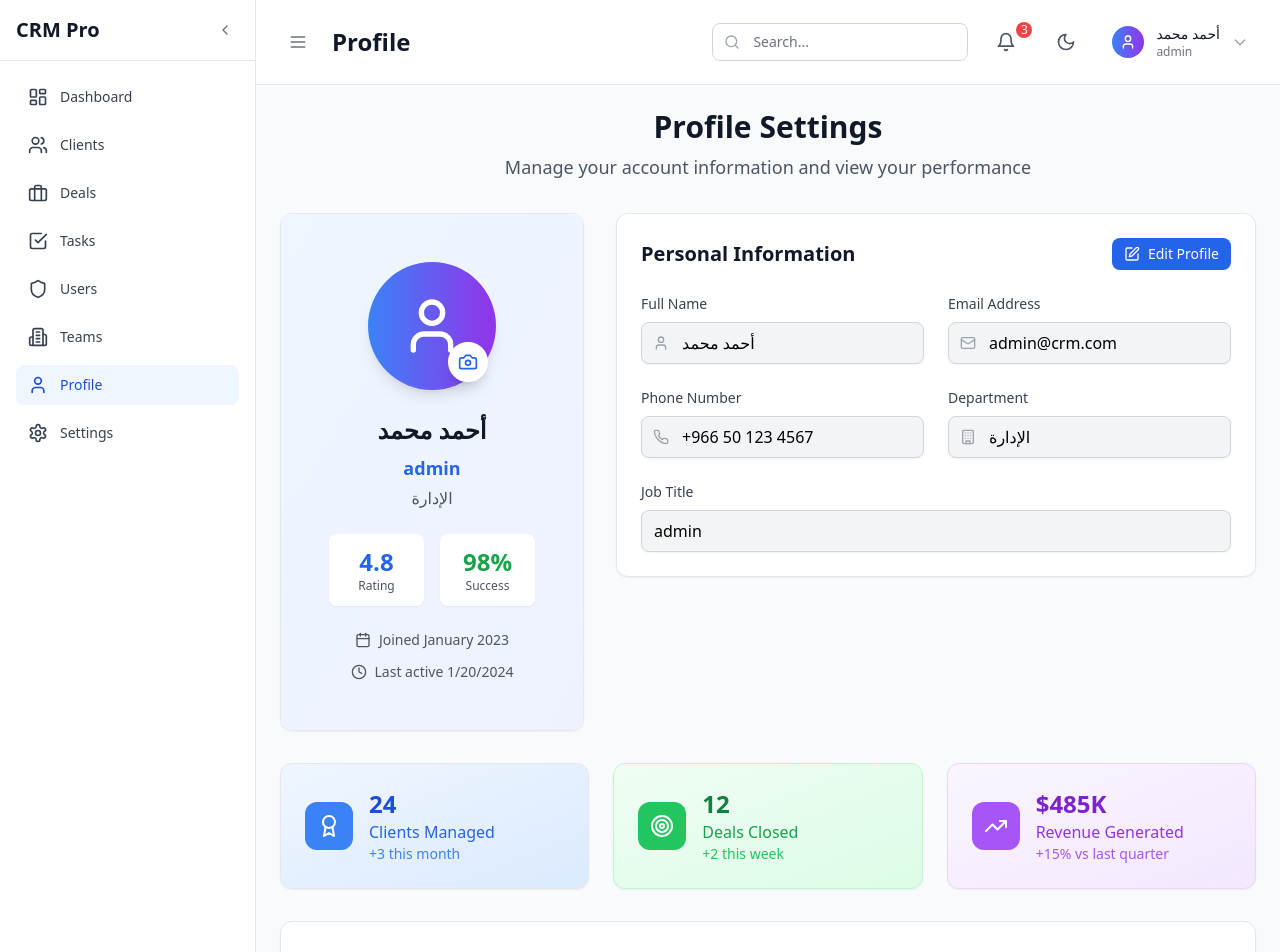
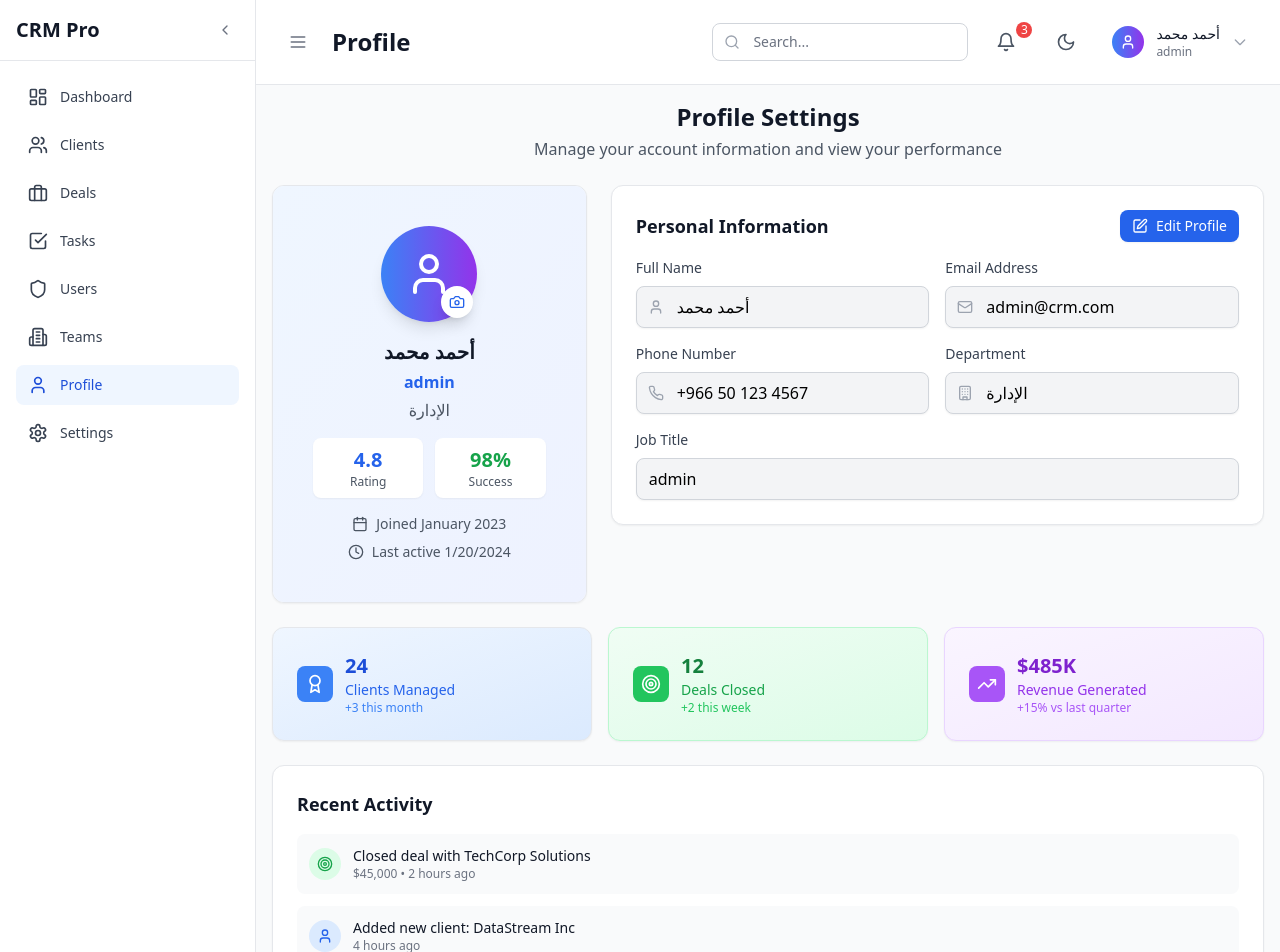
Before and after one commit to isamch/IC-CRM-Pro, a React (Vite) app: page /profile in a window 1280 px wide. Shown: the top 952 px of the page. Built offline with nearby package versions, Linux system fonts and the light colour scheme; sample sign-in values are in the browser's storage.

Commit message:
fix style and make it small

```diff
--- a/src/components/layout/Layout.tsx
+++ b/src/components/layout/Layout.tsx
@@ -11,9 +11,6 @@ export const Layout: React.FC = () => {
   // تحديد الصفحة النشطة من الرابط
   const getActivePage = () => {
     const path = location.pathname;
-
-    // Debug: log the current path
-    console.log('Current path:', path);
 
     if (path.startsWith('/teams')) return 'teams';
     if (path === '/dashboard') return 'dashboard';
--- a/src/pages/Profile.tsx
+++ b/src/pages/Profile.tsx
@@ -3,7 +3,6 @@ import { User, Camera, Mail, Phone, Building, Calendar, Clock, Save, Edit, Award
 import { Card } from '../components/ui/Card';
 import { Button } from '../components/ui/Button';
 import { Input } from '../components/ui/Input';
-import { Select } from '../components/ui/Select';
 import { useAuth } from '../contexts/AuthContext';
 
 export const Profile: React.FC = () => {
@@ -18,7 +17,12 @@ export const Profile: React.FC = () => {
   });
 
   const handleSave = () => {
-    updateUser(formData);
+    updateUser({
+      name: formData.name,
+      email: formData.email,
+      phone: formData.phone,
+      department: formData.department
+    });
     setIsEditing(false);
   };
 
@@ -36,59 +40,59 @@ export const Profile: React.FC = () => {
   if (!user) return null;
 
   return (
-    <div className="p-6 space-y-8 max-w-6xl mx-auto">
+    <div className="p-4 space-y-6 max-w-6xl mx-auto">
       {/* Header */}
       <div className="text-center">
-        <h2 className="text-3xl font-bold text-gray-900 dark:text-white mb-2">
+        <h2 className="text-2xl font-bold text-gray-900 dark:text-white mb-1">
           Profile Settings
         </h2>
-        <p className="text-gray-600 dark:text-gray-400 text-lg">
+        <p className="text-gray-600 dark:text-gray-400 text-base">
           Manage your account information and view your performance
         </p>
       </div>
 
       {/* Main Profile Section */}
-      <div className="grid grid-cols-1 lg:grid-cols-3 gap-8">
+      <div className="grid grid-cols-1 lg:grid-cols-3 gap-6">
         {/* Profile Card */}
         <div className="lg:col-span-1">
           <Card className="text-center relative overflow-hidden">
             {/* Background Pattern */}
             <div className="absolute inset-0 bg-gradient-to-br from-blue-50 to-indigo-50 dark:from-blue-900/20 dark:to-indigo-900/20"></div>
 
-            <div className="relative z-10 p-6">
-              <div className="relative inline-block mb-6">
-                <div className="w-32 h-32 bg-gradient-to-r from-blue-500 to-purple-600 rounded-full flex items-center justify-center mx-auto shadow-lg">
-                  <User className="w-16 h-16 text-white" />
+            <div className="relative z-10 p-4">
+              <div className="relative inline-block mb-4">
+                <div className="w-24 h-24 bg-gradient-to-r from-blue-500 to-purple-600 rounded-full flex items-center justify-center mx-auto shadow-lg">
+                  <User className="w-12 h-12 text-white" />
                 </div>
-                <button className="absolute bottom-2 right-2 w-10 h-10 bg-white dark:bg-gray-800 rounded-full flex items-center justify-center text-blue-600 hover:bg-blue-50 dark:hover:bg-gray-700 transition-colors shadow-lg border-2 border-white dark:border-gray-700">
-                  <Camera className="w-5 h-5" />
+                <button className="absolute bottom-1 right-1 w-8 h-8 bg-white dark:bg-gray-800 rounded-full flex items-center justify-center text-blue-600 hover:bg-blue-50 dark:hover:bg-gray-700 transition-colors shadow-lg border-2 border-white dark:border-gray-700">
+                  <Camera className="w-4 h-4" />
                 </button>
               </div>
 
-              <h3 className="text-2xl font-bold text-gray-900 dark:text-white mb-2">
+              <h3 className="text-xl font-bold text-gray-900 dark:text-white mb-1">
                 {user.name}
               </h3>
-              <p className="text-blue-600 dark:text-blue-400 font-semibold mb-1 text-lg">
+              <p className="text-blue-600 dark:text-blue-400 font-semibold mb-1 text-base">
                 {user.role}
               </p>
-              <p className="text-gray-600 dark:text-gray-400 mb-6">
+              <p className="text-gray-600 dark:text-gray-400 mb-4">
                 {user.department}
               </p>
 
               {/* Quick Stats */}
-              <div className="grid grid-cols-2 gap-4 mb-6">
-                <div className="bg-white dark:bg-gray-700 rounded-lg p-3 shadow-sm">
-                  <div className="text-2xl font-bold text-blue-600 dark:text-blue-400">4.8</div>
+              <div className="grid grid-cols-2 gap-3 mb-4">
+                <div className="bg-white dark:bg-gray-700 rounded-lg p-2 shadow-sm">
+                  <div className="text-xl font-bold text-blue-600 dark:text-blue-400">4.8</div>
                   <div className="text-xs text-gray-600 dark:text-gray-400">Rating</div>
                 </div>
-                <div className="bg-white dark:bg-gray-700 rounded-lg p-3 shadow-sm">
-                  <div className="text-2xl font-bold text-green-600 dark:text-green-400">98%</div>
+                <div className="bg-white dark:bg-gray-700 rounded-lg p-2 shadow-sm">
+                  <div className="text-xl font-bold text-green-600 dark:text-green-400">98%</div>
                   <div className="text-xs text-gray-600 dark:text-gray-400">Success</div>
                 </div>
               </div>
 
               {/* Member Info */}
-              <div className="space-y-3 text-sm">
+              <div className="space-y-2 text-sm">
                 <div className="flex items-center justify-center space-x-2 text-gray-600 dark:text-gray-400">
                   <Calendar className="w-4 h-4" />
                   <span>Joined {new Date(user.joinDate).toLocaleDateString('en-US', { month: 'long', year: 'numeric' })}</span>
@@ -105,10 +109,10 @@ export const Profile: React.FC = () => {
         </div>
 
         {/* Profile Form */}
-        <div className="lg:col-span-2 space-y-6">
+        <div className="lg:col-span-2 space-y-4">
           <Card>
-            <div className="flex items-center justify-between mb-6">
-              <h4 className="text-xl font-semibold text-gray-900 dark:text-white">
+            <div className="flex items-center justify-between mb-4">
+              <h4 className="text-lg font-semibold text-gray-900 dark:text-white">
                 Personal Information
               </h4>
               {!isEditing ? (
@@ -116,7 +120,7 @@ export const Profile: React.FC = () => {
                   Edit Profile
                 </Button>
               ) : (
-                <div className="flex space-x-3">
+                <div className="flex space-x-2">
                   <Button variant="outline" onClick={handleCancel} size="sm">
                     Cancel
                   </Button>
@@ -127,7 +131,7 @@ export const Profile: React.FC = () => {
               )}
             </div>
 
-            <div className="grid grid-cols-1 md:grid-cols-2 gap-6">
+            <div className="grid grid-cols-1 md:grid-cols-2 gap-4">
               <Input
                 label="Full Name"
                 value={formData.name}
@@ -176,42 +180,42 @@ export const Profile: React.FC = () => {
       </div>
 
       {/* Performance Dashboard */}
-      <div className="grid grid-cols-1 md:grid-cols-3 gap-6">
+      <div className="grid grid-cols-1 md:grid-cols-3 gap-4">
         <Card className="bg-gradient-to-br from-blue-50 to-blue-100 dark:from-blue-900/20 dark:to-blue-800/20 border-blue-200 dark:border-blue-700">
-          <div className="flex items-center space-x-4">
-            <div className="p-3 bg-blue-500 rounded-xl">
-              <Award className="w-6 h-6 text-white" />
+          <div className="flex items-center space-x-3">
+            <div className="p-2 bg-blue-500 rounded-lg">
+              <Award className="w-5 h-5 text-white" />
             </div>
             <div>
-              <div className="text-2xl font-bold text-blue-700 dark:text-blue-300">24</div>
-              <div className="text-blue-600 dark:text-blue-400 font-medium">Clients Managed</div>
-              <div className="text-sm text-blue-500 dark:text-blue-400">+3 this month</div>
+              <div className="text-xl font-bold text-blue-700 dark:text-blue-300">24</div>
+              <div className="text-blue-600 dark:text-blue-400 font-medium text-sm">Clients Managed</div>
+              <div className="text-xs text-blue-500 dark:text-blue-400">+3 this month</div>
             </div>
           </div>
         </Card>
 
         <Card className="bg-gradient-to-br from-green-50 to-green-100 dark:from-green-900/20 dark:to-green-800/20 border-green-200 dark:border-green-700">
-          <div className="flex items-center space-x-4">
-            <div className="p-3 bg-green-500 rounded-xl">
-              <Target className="w-6 h-6 text-white" />
+          <div className="flex items-center space-x-3">
+            <div className="p-2 bg-green-500 rounded-lg">
+              <Target className="w-5 h-5 text-white" />
             </div>
             <div>
-              <div className="text-2xl font-bold text-green-700 dark:text-green-300">12</div>
-              <div className="text-green-600 dark:text-green-400 font-medium">Deals Closed</div>
-              <div className="text-sm text-green-500 dark:text-green-400">+2 this week</div>
+              <div className="text-xl font-bold text-green-700 dark:text-green-300">12</div>
+              <div className="text-green-600 dark:text-green-400 font-medium text-sm">Deals Closed</div>
+              <div className="text-xs text-green-500 dark:text-green-400">+2 this week</div>
             </div>
           </div>
         </Card>
 
         <Card className="bg-gradient-to-br from-purple-50 to-purple-100 dark:from-purple-900/20 dark:to-purple-800/20 border-purple-200 dark:border-purple-700">
-          <div className="flex items-center space-x-4">
-            <div className="p-3 bg-purple-500 rounded-xl">
-              <TrendingUp className="w-6 h-6 text-white" />
+          <div className="flex items-center space-x-3">
+            <div className="p-2 bg-purple-500 rounded-lg">
+              <TrendingUp className="w-5 h-5 text-white" />
             </div>
             <div>
-              <div className="text-2xl font-bold text-purple-700 dark:text-purple-300">$485K</div>
-              <div className="text-purple-600 dark:text-purple-400 font-medium">Revenue Generated</div>
-              <div className="text-sm text-purple-500 dark:text-purple-400">+15% vs last quarter</div>
+              <div className="text-xl font-bold text-purple-700 dark:text-purple-300">$485K</div>
+              <div className="text-purple-600 dark:text-purple-400 font-medium text-sm">Revenue Generated</div>
+              <div className="text-xs text-purple-500 dark:text-purple-400">+15% vs last quarter</div>
             </div>
           </div>
         </Card>
@@ -219,44 +223,44 @@ export const Profile: React.FC = () => {
 
       {/* Recent Activity */}
       <Card>
-        <h4 className="text-xl font-semibold text-gray-900 dark:text-white mb-6">
+        <h4 className="text-lg font-semibold text-gray-900 dark:text-white mb-4">
           Recent Activity
         </h4>
 
-        <div className="space-y-4">
-          <div className="flex items-center space-x-4 p-4 bg-gray-50 dark:bg-gray-700 rounded-lg">
-            <div className="w-10 h-10 bg-green-100 dark:bg-green-900/30 rounded-full flex items-center justify-center">
-              <Target className="w-5 h-5 text-green-600 dark:text-green-400" />
+        <div className="space-y-3">
+          <div className="flex items-center space-x-3 p-3 bg-gray-50 dark:bg-gray-700 rounded-lg">
+            <div className="w-8 h-8 bg-green-100 dark:bg-green-900/30 rounded-full flex items-center justify-center">
+              <Target className="w-4 h-4 text-green-600 dark:text-green-400" />
             </div>
             <div className="flex-1">
-              <p className="font-medium text-gray-900 dark:text-white">
+              <p className="font-medium text-gray-900 dark:text-white text-sm">
                 Closed deal with TechCorp Solutions
               </p>
-              <p className="text-sm text-gray-500 dark:text-gray-400">$45,000 • 2 hours ago</p>
+              <p className="text-xs text-gray-500 dark:text-gray-400">$45,000 • 2 hours ago</p>
             </div>
           </div>
 
-          <div className="flex items-center space-x-4 p-4 bg-gray-50 dark:bg-gray-700 rounded-lg">
-            <div className="w-10 h-10 bg-blue-100 dark:bg-blue-900/30 rounded-full flex items-center justify-center">
-              <User className="w-5 h-5 text-blue-600 dark:text-blue-400" />
+          <div className="flex items-center space-x-3 p-3 bg-gray-50 dark:bg-gray-700 rounded-lg">
+            <div className="w-8 h-8 bg-blue-100 dark:bg-blue-900/30 rounded-full flex items-center justify-center">
+              <User className="w-4 h-4 text-blue-600 dark:text-blue-400" />
             </div>
             <div className="flex-1">
-              <p className="font-medium text-gray-900 dark:text-white">
+              <p className="font-medium text-gray-900 dark:text-white text-sm">
                 Added new client: DataStream Inc
               </p>
-              <p className="text-sm text-gray-500 dark:text-gray-400">4 hours ago</p>
+              <p className="text-xs text-gray-500 dark:text-gray-400">4 hours ago</p>
             </div>
           </div>
 
-          <div className="flex items-center space-x-4 p-4 bg-gray-50 dark:bg-gray-700 rounded-lg">
-            <div className="w-10 h-10 bg-purple-100 dark:bg-purple-900/30 rounded-full flex items-center justify-center">
-              <Award className="w-5 h-5 text-purple-600 dark:text-purple-400" />
+          <div className="flex items-center space-x-3 p-3 bg-gray-50 dark:bg-gray-700 rounded-lg">
+            <div className="w-8 h-8 bg-purple-100 dark:bg-purple-900/30 rounded-full flex items-center justify-center">
+              <Award className="w-4 h-4 text-purple-600 dark:text-purple-400" />
             </div>
             <div className="flex-1">
-              <p className="font-medium text-gray-900 dark:text-white">
+              <p className="font-medium text-gray-900 dark:text-white text-sm">
                 Achieved monthly sales target
               </p>
-              <p className="text-sm text-gray-500 dark:text-gray-400">Yesterday</p>
+              <p className="text-xs text-gray-500 dark:text-gray-400">Yesterday</p>
             </div>
           </div>
         </div>
```
Also changed, not shown: src/pages/TeamDetails.tsx (+84 -82 lines).
